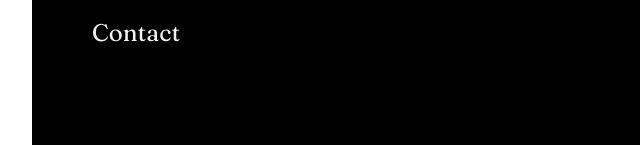
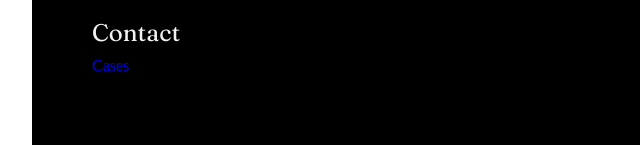
Before and after one commit to Oszi123/Portfolio, a plain HTML site: page about.html in a window 1280 px wide. Shown: the part 1154-1299 px from the top of the page, 108-748 px from the left. Drawn offline with Linux system fonts and the light colour scheme; a web font is replaced by a local one.

Commit message:
case link

```diff
--- a/about.html
+++ b/about.html
@@ -46,7 +46,7 @@
               <li><a href="cases.html">Cases</a></li>
               <li><a href="about.html">About me</a></li>
               <li><a href="contact.html">Contact</a></li>
-
+              <a href="cases.html" class="header-cases">Cases</a>
             </ul>
           <ul class="footer-links-cases">
             <li>LATEST CASES</li>
```
Also changed, not shown: contact.html (+1 -0 lines).
